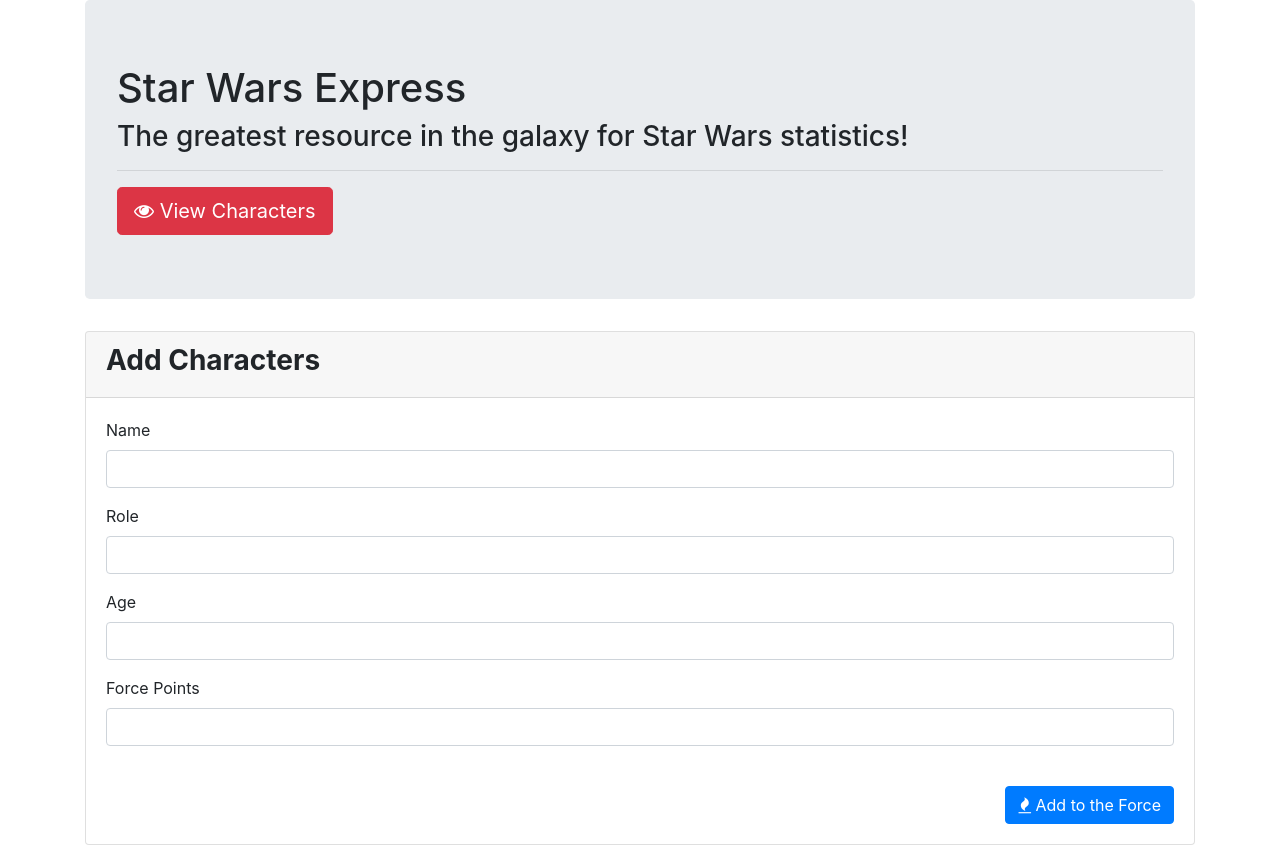
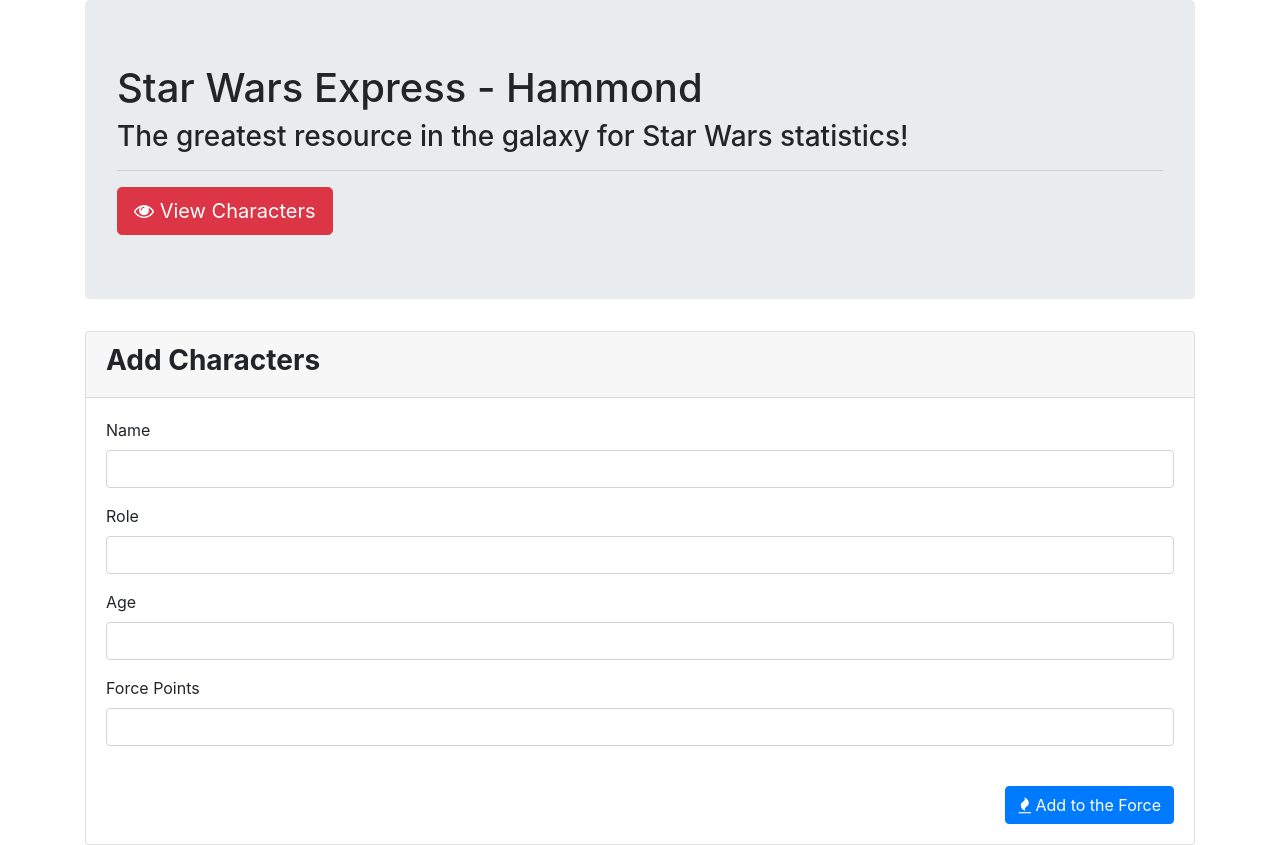
Before and after one commit to Pythonidaer/star-wars-homework, a website: page add.html in a window 1280 px wide. Drawn offline with nearby package versions, Linux system fonts and the light colour scheme.

Commit message:
Testing changes to heroku deployed app

```diff
--- a/add.html
+++ b/add.html
@@ -11,7 +11,7 @@
   <body>
     <div class="container">
       <div class="jumbotron">
-        <h1>Star Wars Express</h1>
+        <h1>Star Wars Express - Hammond</h1>
         <h3>The greatest resource in the galaxy for Star Wars statistics!</h3>
         <hr />
         <a href="/">
```
